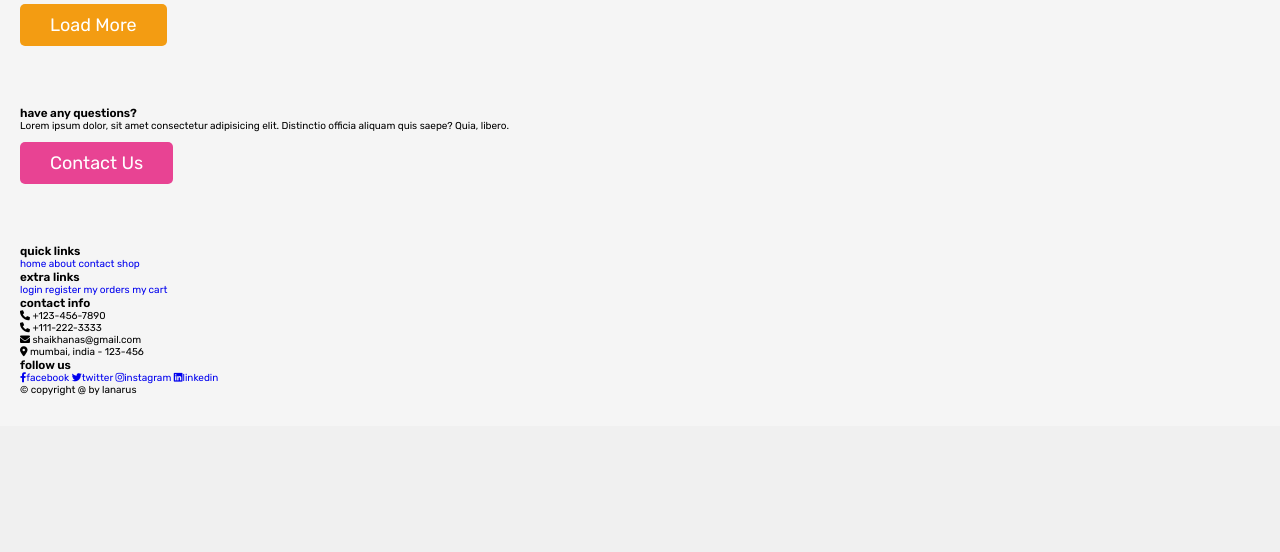
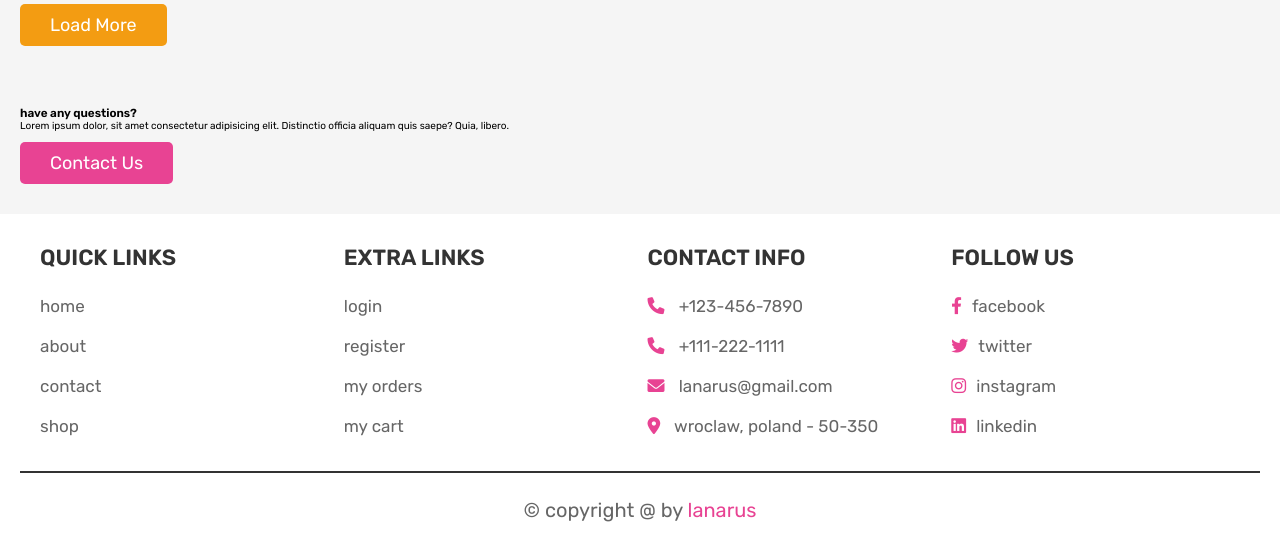
Before and after one commit to Lanarus/flower-shop, a PHP site: page /home.php in a window 1280 px wide. Shown: the part 608-1160 px from the top of the page. Before the commit the page ends 1004 px from the top, so only its background shows below. Run offline with PHP 8.4, Linux system fonts and the light colour scheme.

Commit message:
footer css

```diff
--- a/css/style.css
+++ b/css/style.css
@@ -225,3 +225,60 @@ html{
     font-size: 1.7rem;
     color:var(--light-color);
  }
+
+
+
+
+
+
+
+
+ .footer{
+    background-color: var(--white);
+ }
+
+ .footer .box-container{
+    max-width: 1200px;
+    margin:0 auto;
+    display: grid;
+    grid-template-columns: repeat(auto-fit, minmax(27rem, 1fr));
+    gap:1.5rem;
+    align-items: flex-start;
+ }
+
+ .footer .box-container .box h3{
+    font-size: 2.2rem;
+    color:var(--black);
+    margin-bottom: 1.5rem;
+    text-transform: uppercase;
+ }
+
+ .footer .box-container a,
+.footer .box-container p{
+   font-size: 1.7rem;
+   color:var(--light-color);
+   padding:1rem 0;
+   display: block;
+}
+.footer .box-container a i,
+.footer .box-container p i{
+   color:var(--pink);
+   padding-right: 1rem;
+}
+
+.footer .box-container a:hover{
+    text-decoration: underline;
+    color:var(--pink);
+ }
+ .footer .credit{
+    text-align: center;
+    padding-top: 2.5rem;
+    margin-top: 2.5rem;
+    border-top: var(--border);
+    font-size: 2rem;
+    color:var(--light-color);
+ }
+
+ .footer .credit span{
+    color:var(--pink);
+ }
--- a/footer.php
+++ b/footer.php
@@ -21,9 +21,9 @@
         <div class="box">
             <h3>contact info</h3>
             <p> <i class="fas fa-phone"></i> +123-456-7890 </p>
-            <p> <i class="fas fa-phone"></i> +111-222-3333 </p>
-            <p> <i class="fas fa-envelope"></i> shaikhanas@gmail.com </p>
-            <p> <i class="fas fa-map-marker-alt"></i> mumbai, india - 123-456 </p>
+            <p> <i class="fas fa-phone"></i> +111-222-1111 </p>
+            <p> <i class="fas fa-envelope"></i> lanarus@gmail.com </p>
+            <p> <i class="fas fa-map-marker-alt"></i> wroclaw, poland - 50-350 </p>
         </div>
 
         <div class="box">
```
